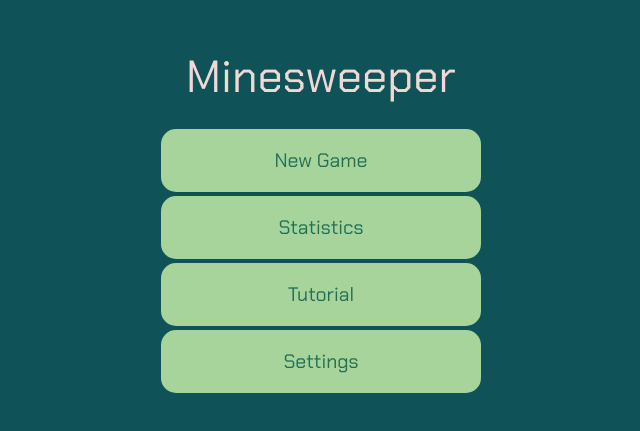
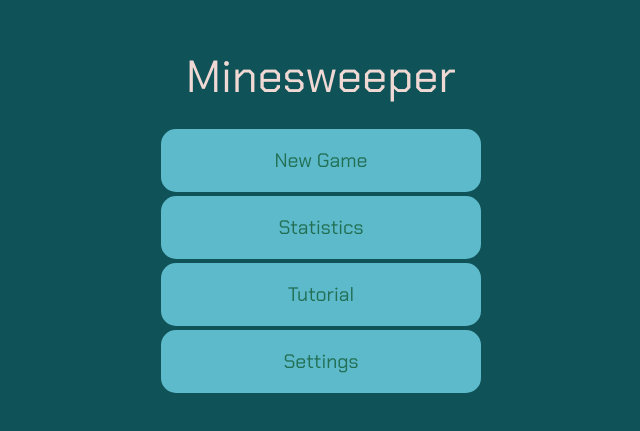
Before and after one commit to AndreaLupo/minesweeper, a Vue app: page / in a window 1280 px wide. Shown: the part 181-612 px from the top of the page, without its empty margins (319-959 px from the left). Built offline with nearby package versions, Linux system fonts and the light colour scheme.

Commit message:
Change colors

```diff
--- a/src/assets/base.scss
+++ b/src/assets/base.scss
@@ -12,7 +12,7 @@
 
 body {
   min-height: 100vh;
-  background-color: #0f5257;
+  background-color: $color-secondary-dark;
   transition: color 0.5s, background-color 0.5s;
   line-height: 1.6;
   font-family: $font, Inter, -apple-system, BlinkMacSystemFont, "Segoe UI",
--- a/src/assets/variables.scss
+++ b/src/assets/variables.scss
@@ -1,10 +1,12 @@
-$color-primary: #a7d49b;
+$color-primary: #5dbaca;
+$color-primary-bright: #c2e5eb;
+
 $color-secondary: #226f54;
 $color-secondary-dark: #0f5257;
-$color-accent: #da9f93;
+
+$color-accent: #eb6a33;
 $color-brown: #695958;
-
-$color-primary-bright: #c1e1b9;
+$color-grey: #c6cbd1;
 
 $text-color-bright: #f0d9d4;
 $text-color: $color-secondary;
--- a/src/components/game/PlayboardCell.vue
+++ b/src/components/game/PlayboardCell.vue
@@ -151,7 +151,7 @@ const goToNextCellStatus = (event: Event) => {
   font-size: 1.4em;
   font-family: "Chakra Petch Bold";
   border-radius: 5px;
-  background-color: $color-brown;
+  background-color: $color-primary-bright;
 
   &.cell-mini {
     padding: 1rem;
```
